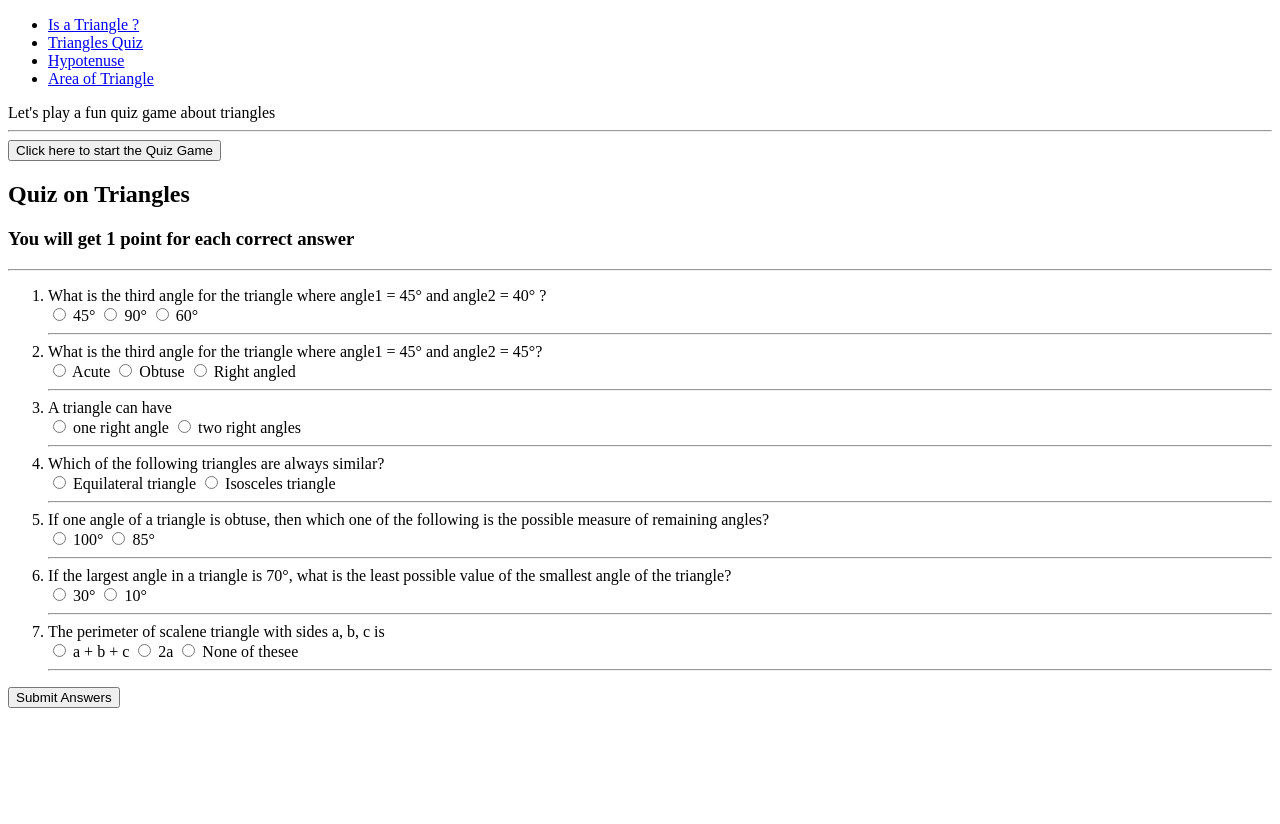
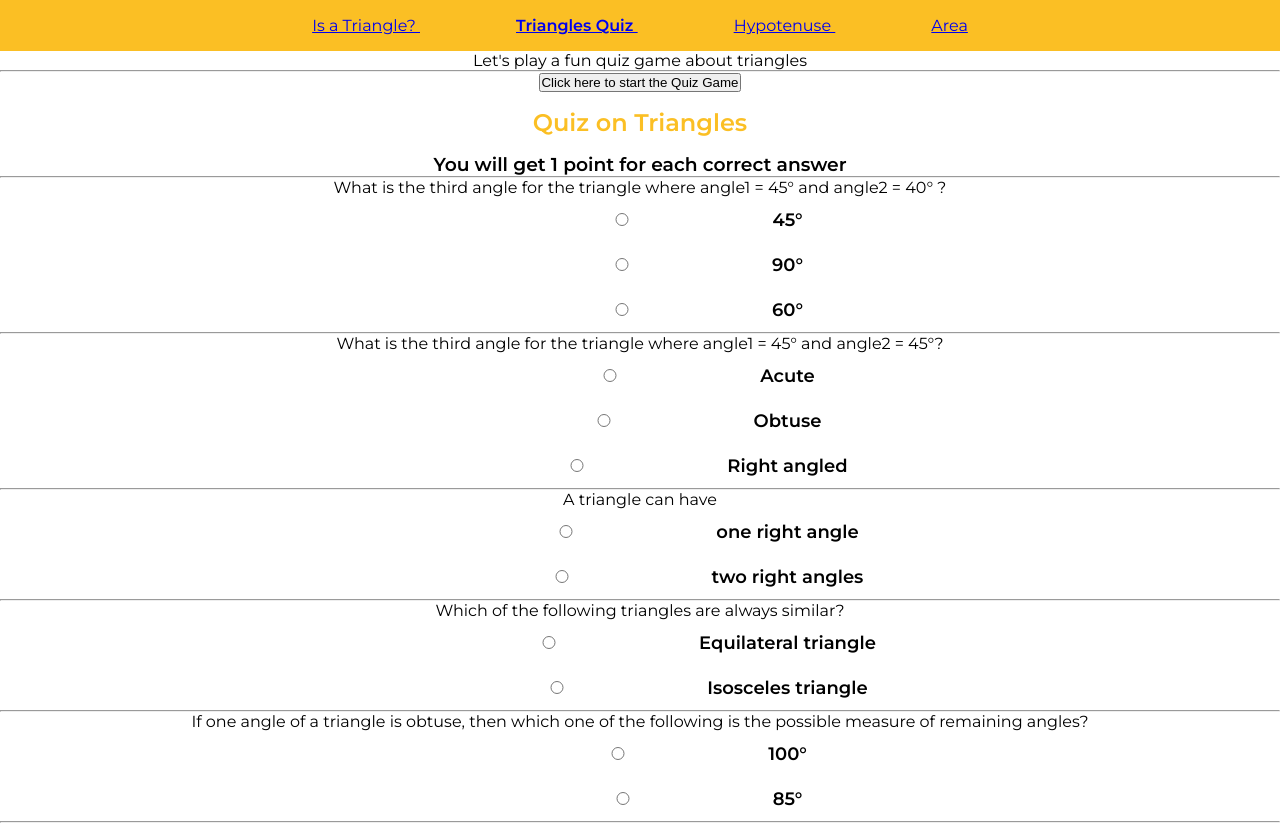
Before and after one commit to dhimanaishwarya/fun-with-triangles, a plain HTML site: page pages/triangleQuiz.html in a window 1280 px wide. Shown: the top 824 px of the page. Drawn offline with Linux system fonts and the light colour scheme.

Commit message:
updated header

```diff
--- a/index.html
+++ b/index.html
@@ -6,29 +6,29 @@
     <meta http-equiv="X-UA-Compatible" content="IE=edge">
     <meta name="viewport" content="width=device-width, initial-scale=1.0">
     <link rel="stylesheet" href="style.css">
-    <title>Fun With Triangles</title>
+    <title>Fun With Triangles | Is a Triangle</title>
 </head>
 
 <body>
     <nav class="navigation">
         <ul class="nav-items">
             <li class="list-item-inline">
-                <a class="link link-active" href="index.html"> Is a Triangle ? </a>
+                <a class="link link-active" href="index.html"> Is a Triangle? </a>
             </li>
             <li class="list-item-inline">
-                <a class="link" href="/pages/triangleQuiz.html"> Triangles Quiz </a>
+                <a class="link" href="/pages/triangleQuiz.html">Triangles Quiz </a>
             </li>
             <li class="list-item-inline">
                 <a class="link" href="/pages/hypotenuse.html"> Hypotenuse </a>
             </li>
             <li class="list-item-inline">
-                <a class="link" href="/pages/area.html"> Area of Triangle</a>
+                <a class="link" href="/pages/area.html"> Area</a>
             </li>
         </ul>
     </nav>
 
-    <section class="section1">
-        <div class="heading">
+    <section>
+        <div>
             <h1>Enter the 3 angles below to see if a triangle is formed
             </h1>
         </div>
@@ -66,7 +66,7 @@
             </li>
         </ul>
     </footer>
-    <script src="/js/istriangle.js" type="text/javascript"></script>
+    <script src="../js/istriangle.js" type="text/javascript"></script>
 </body>
 
 
--- a/pages/triangleQuiz.html
+++ b/pages/triangleQuiz.html
@@ -5,6 +5,7 @@
     <meta charset="UTF-8">
     <meta http-equiv="X-UA-Compatible" content="IE=edge">
     <meta name="viewport" content="width=device-width, initial-scale=1.0">
+    <link rel="stylesheet" href="/style.css">
     <title>Triangles Quiz</title>
 </head>
 
@@ -12,16 +13,16 @@
     <nav class="navigation">
         <ul class="nav-items">
             <li class="list-item-inline">
-                <a class="link link-active" href="index.html"> Is a Triangle ? </a>
+                <a class="link" href="index.html"> Is a Triangle? </a>
             </li>
             <li class="list-item-inline">
-                <a class="link" href="/pages/triangleQuiz.html"> Triangles Quiz </a>
+                <a class="link link-active" href="/pages/triangleQuiz.html"> Triangles Quiz </a>
             </li>
             <li class="list-item-inline">
                 <a class="link" href="hypotenuse.html"> Hypotenuse </a>
             </li>
             <li class="list-item-inline">
-                <a class="link" href="calculateArea.html"> Area of Triangle</a>
+                <a class="link" href="calculateArea.html"> Area </a>
             </li>
         </ul>
     </nav>
@@ -104,12 +105,12 @@
             </ol>
         </div>
 
-        <button id="btn-submit-quiz"> Submit Answers </button>
+        <button id="btn-submit-quiz"> Submit </button>
 
         <div id="output-text"></div>
     </section>
 
-    <script src="/js/trianglrQuiz.js" type="text/javascript"></script>
+    <script src="../js/trianglrQuiz.js" type="text/javascript"></script>
 </body>
 
 </html>
--- a/style.css
+++ b/style.css
@@ -17,6 +17,28 @@ body {
   font-family: "Montserrat", sans-serif;
   min-width: 100vw;
   text-align: center;
+}
+
+.navigation {
+  background-color: var(--primary-color);
+  color: white;
+  padding: 1rem;
+}
+
+.nav-brand {
+  font-weight: bold;
+}
+
+.list-non-bullet.nav-pills {
+  text-align: right;
+}
+
+.link {
+  padding: 3rem;
+}
+
+.link.link-active {
+  font-weight: bold;
 }
 
 h1 {
```
Also changed, not shown: pages/area.html (+3 -3 lines), pages/hypotenuse.html (+3 -3 lines).
